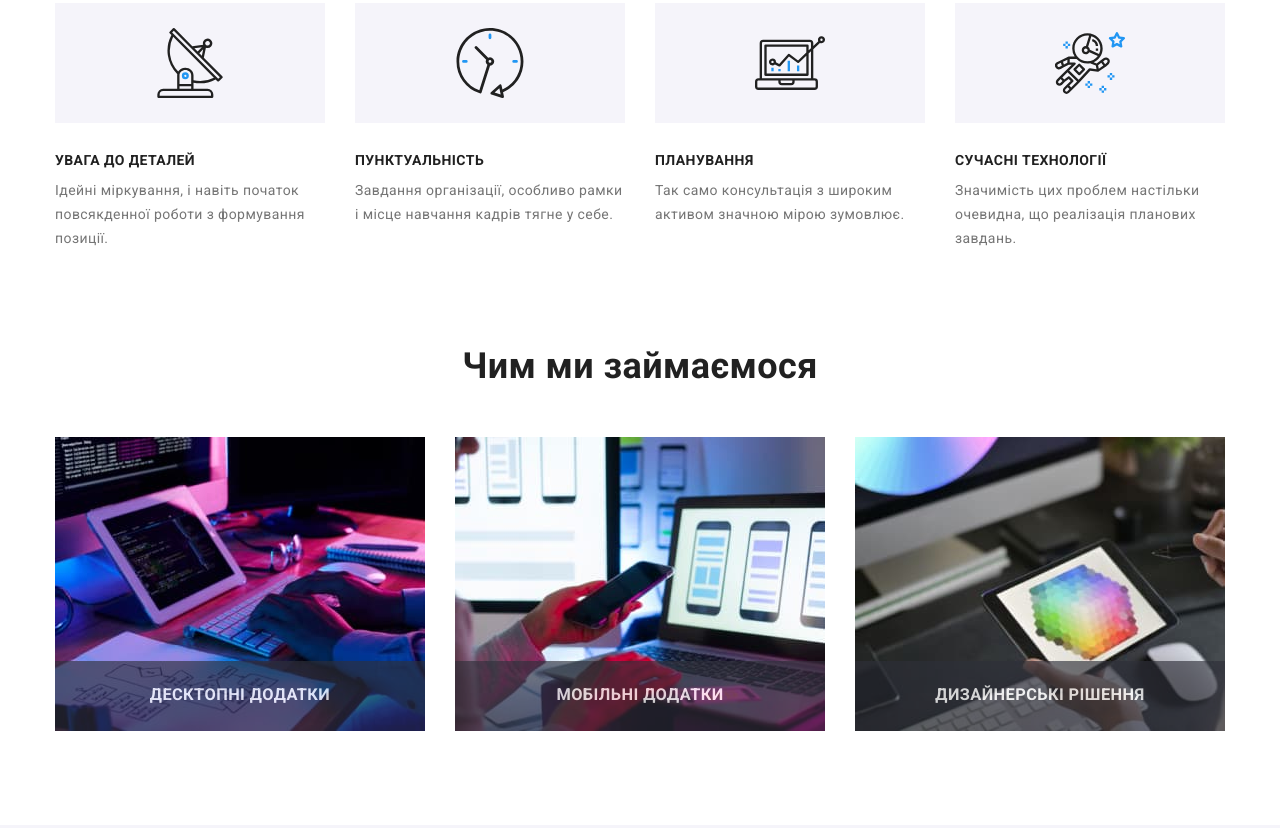
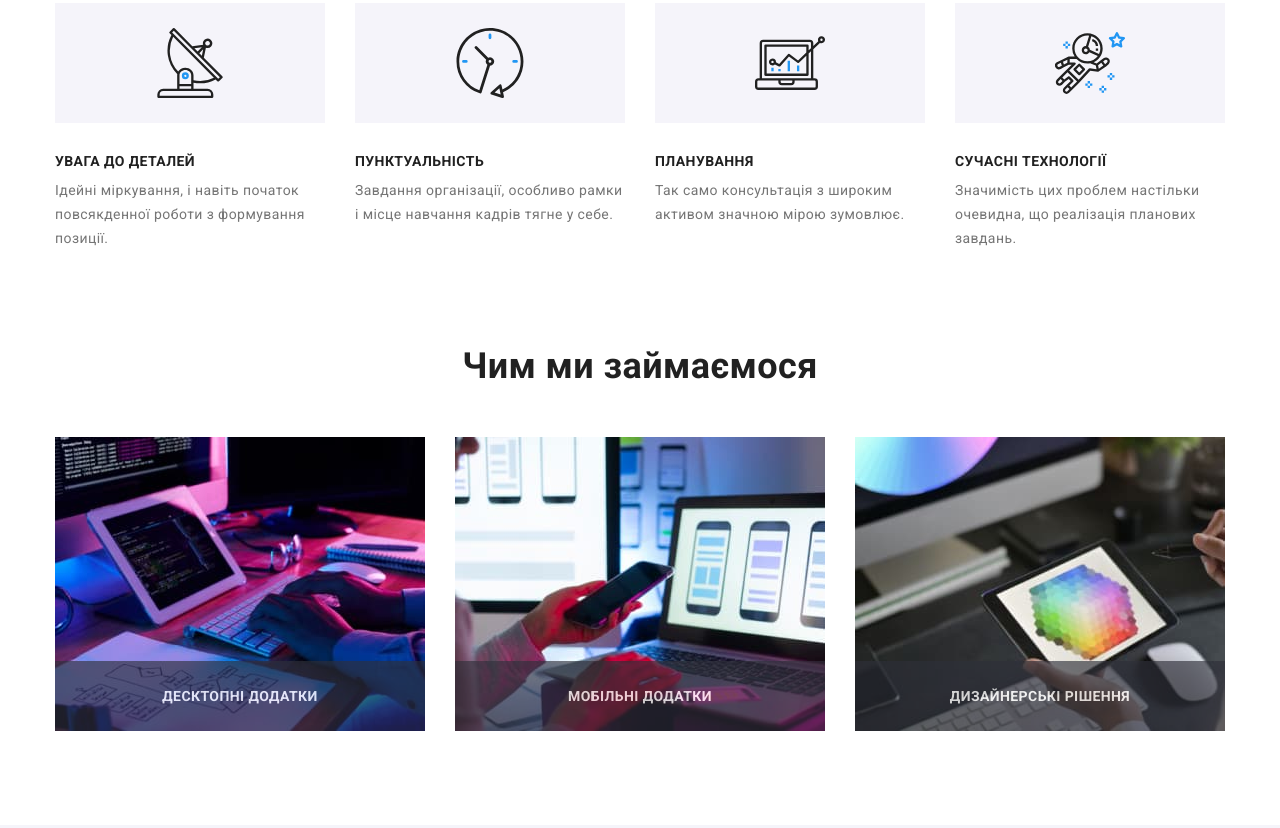
Before and after one commit to penadine/goit-markup-hw-05, a plain HTML site: page index.html in a window 1280 px wide. Shown: the part 772-1600 px from the top of the page. Drawn offline with nearby package versions, Linux system fonts and the light colour scheme.

Commit message:
Add files via upload

```diff
--- a/css/styles.css
+++ b/css/styles.css
@@ -280,7 +280,7 @@ button {
 /* Наші переваги та вміння */
 
 .benefit {
-  line-height: 1.14;
+  line-height: 1.17;
   font-weight: 700;
   font-size: 14px;
   margin-bottom: 10px;
@@ -351,6 +351,9 @@ button {
 
 .item-name-doing {
   color: #ffffff;
+  line-height: 1.17;
+  font-weight: 700;
+  font-size: 14px;
 }
 
 /* Наша команда */
@@ -503,7 +506,7 @@ button {
 /* Приєднуйтесь */
 
 .join {
-  line-height: 1.14;
+  line-height: 1.17;
   font-weight: 700;
   font-size: 14px;
   margin-bottom: 20px;
```
